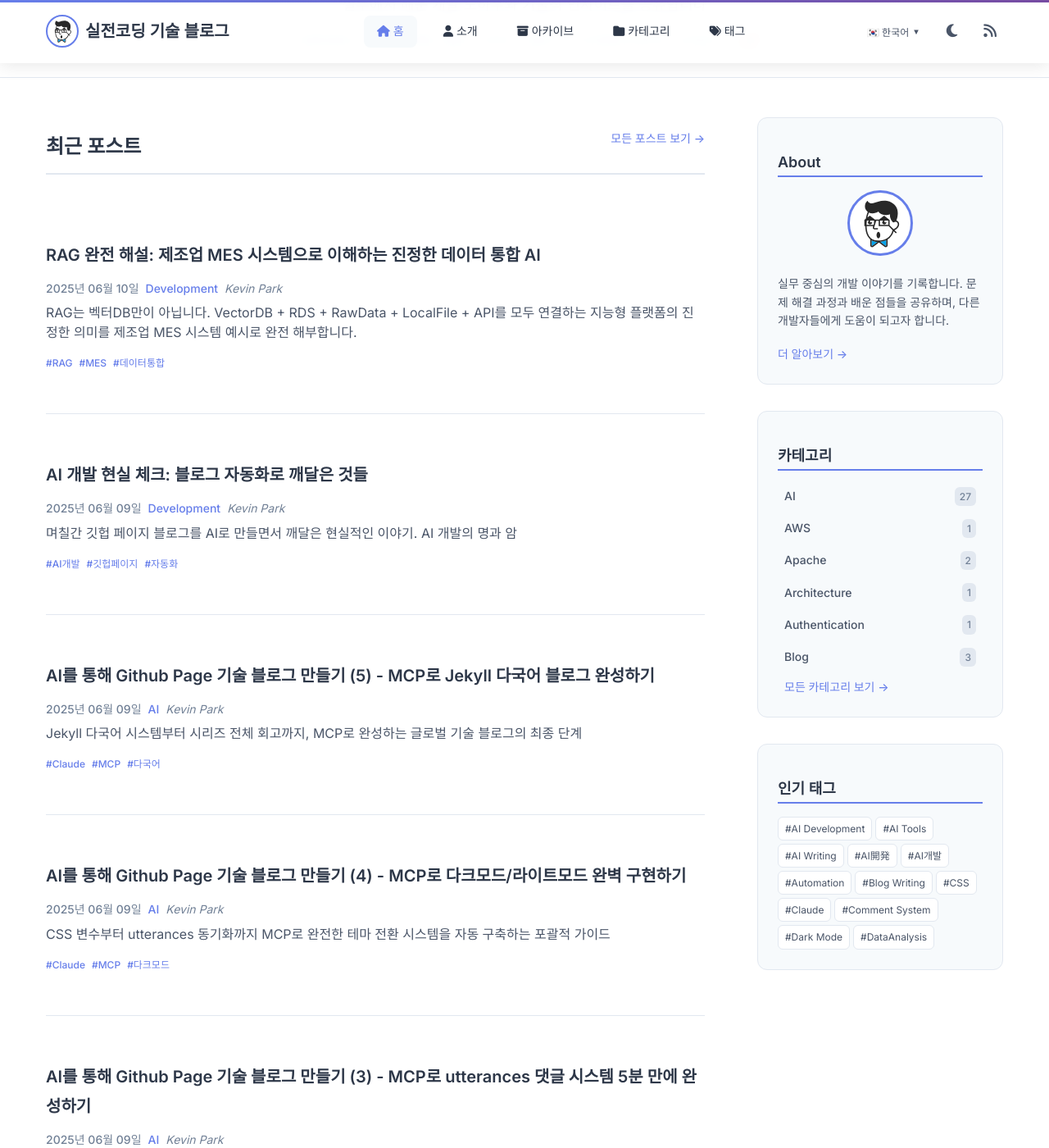
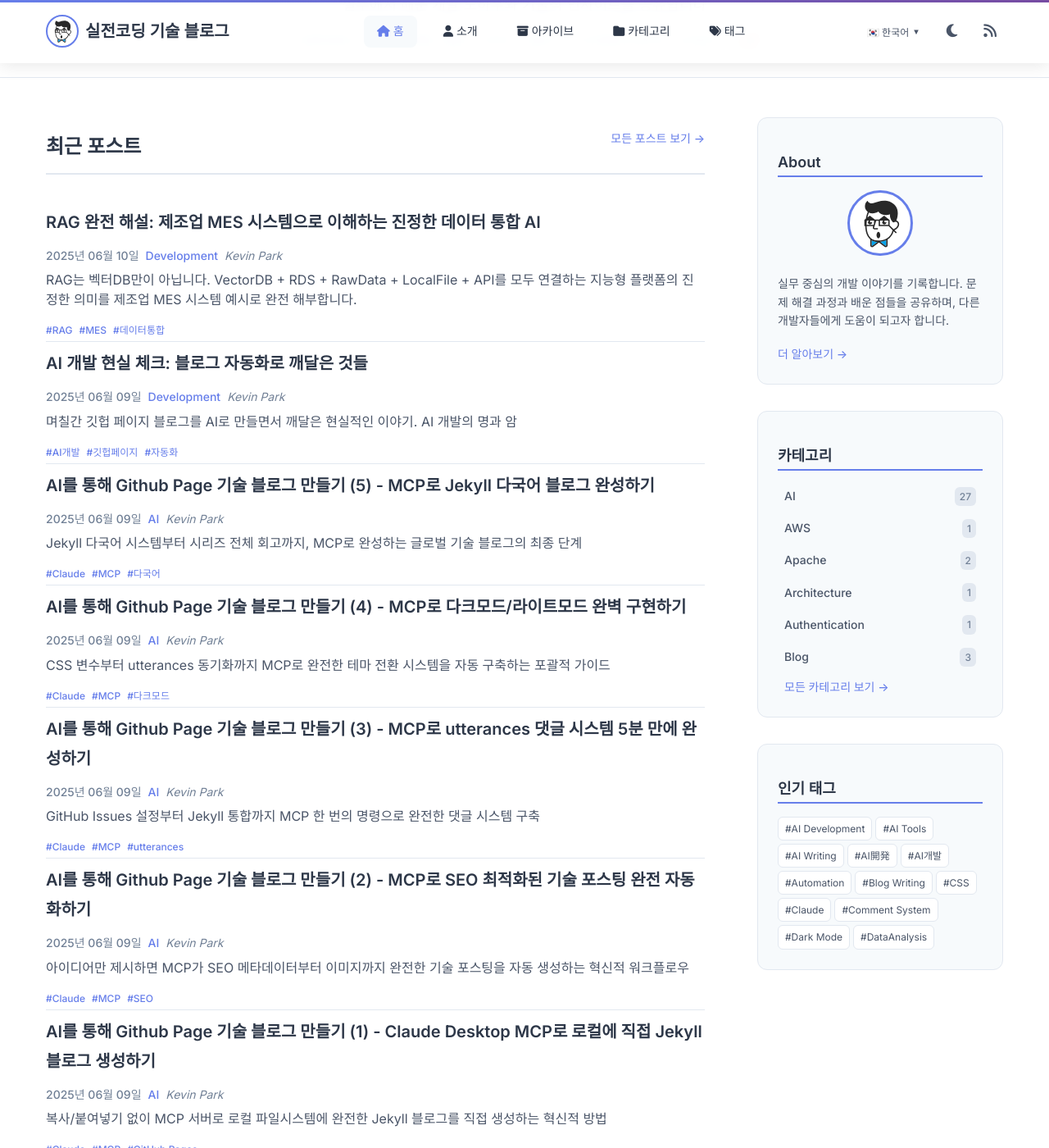
Before and after one commit to realcoding2003/realcoding.github.io, a Jekyll site: the page built from index.html, in a window 1280 px wide and 1400 px high, scrolled down 213 px. Shown: the whole window at 82% size. Built offline with Jekyll 4.4.1, drawn with Linux system fonts in a browser that asks for light colours; nearby versions of some CDN libraries; the list of posts is cut into pages by our own code.

Commit message:
CSS 스타일 수정: 불필요한 여백 제거 및 Index 페이지 전용 포스트 제목 간격 조정. 포스트 간의 간격을 줄이고, 제목 및 내용의 여백을 조정하여 가독성을 향상시켰습니다.

```diff
--- a/assets/css/main.css
+++ b/assets/css/main.css
@@ -131,8 +131,6 @@ h1, h2, h3, h4, h5, h6 {
     margin-bottom: var(--spacing-md);
     color: var(--text-primary);
 }
-
-
 
 h1 { font-size: var(--font-size-4xl); }
 h2 { font-size: var(--font-size-3xl); }
@@ -2117,8 +2115,6 @@ a:hover {
     }
 }
 
-
-
 @media (max-width: 480px) {
     .main-content {
         margin-top: 90px !important; /* 작은 모바일에서는 약간 줄임 */
@@ -2267,3 +2263,14 @@ a:hover {
     background: rgba(255, 255, 255, 0.8);
     color: black;
 }
+
+/* Index 페이지 전용 포스트 제목 간격 조정 */
+.posts-feed .post-title {
+    margin-top: 0 !important;
+}
+.posts-feed .post-content {
+    padding-bottom: 0 !important;
+}
+.posts-feed .posts-list {
+    gap: 0 !important;
+}
```
